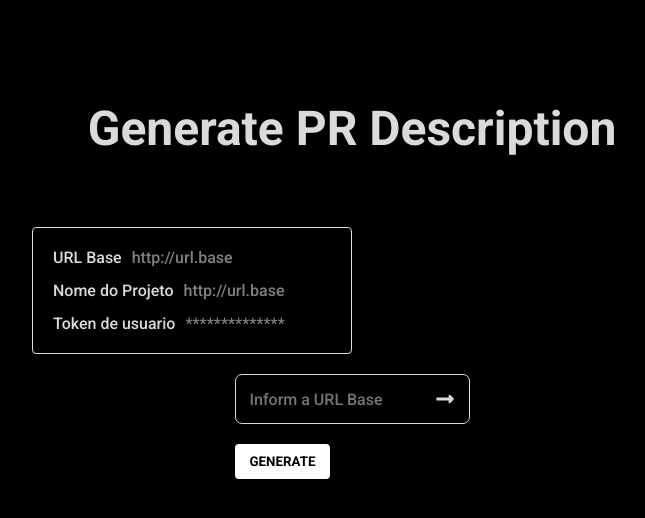
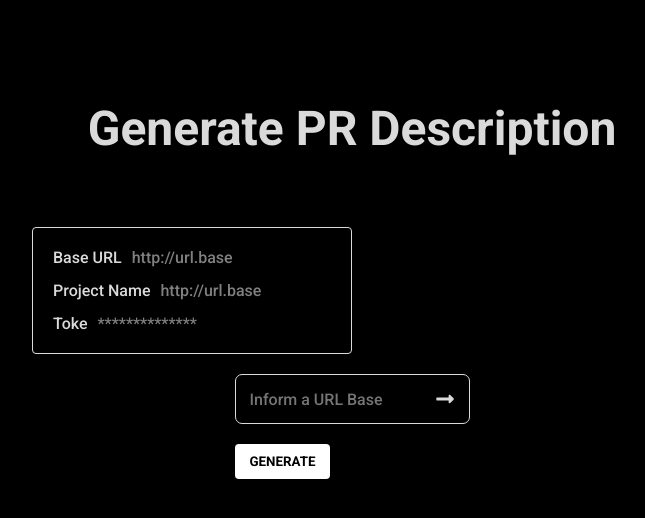
Before and after one commit to djoseneto/pr-desc-generate, a React (Vite) app: page / in a window 1280 px wide. Shown: the top 518 px of the page, without its empty margins (288-933 px from the left). Built offline with nearby package versions, Linux system fonts and the light colour scheme.

Commit message:
alter name

```diff
--- a/src/components/SectionInfo/SectionInfo.tsx
+++ b/src/components/SectionInfo/SectionInfo.tsx
@@ -4,15 +4,15 @@ import { Container, Label } from './styles'
 export default function SectionInfo() {
   return (
    <Container isVisible={true}>
-      <Label>URL Base
+      <Label>Base URL
         <span style={{color: 'grey'}}>http://url.base</span>
       </Label>
 
-      <Label>Nome do Projeto
+      <Label>Project Name
         <span style={{color: 'grey'}}>http://url.base</span>
       </Label>
 
-      <Label>Token de usuario
+      <Label>Toke
         <span style={{color: 'grey'}}>**************</span>
       </Label>
    </Container>
```
